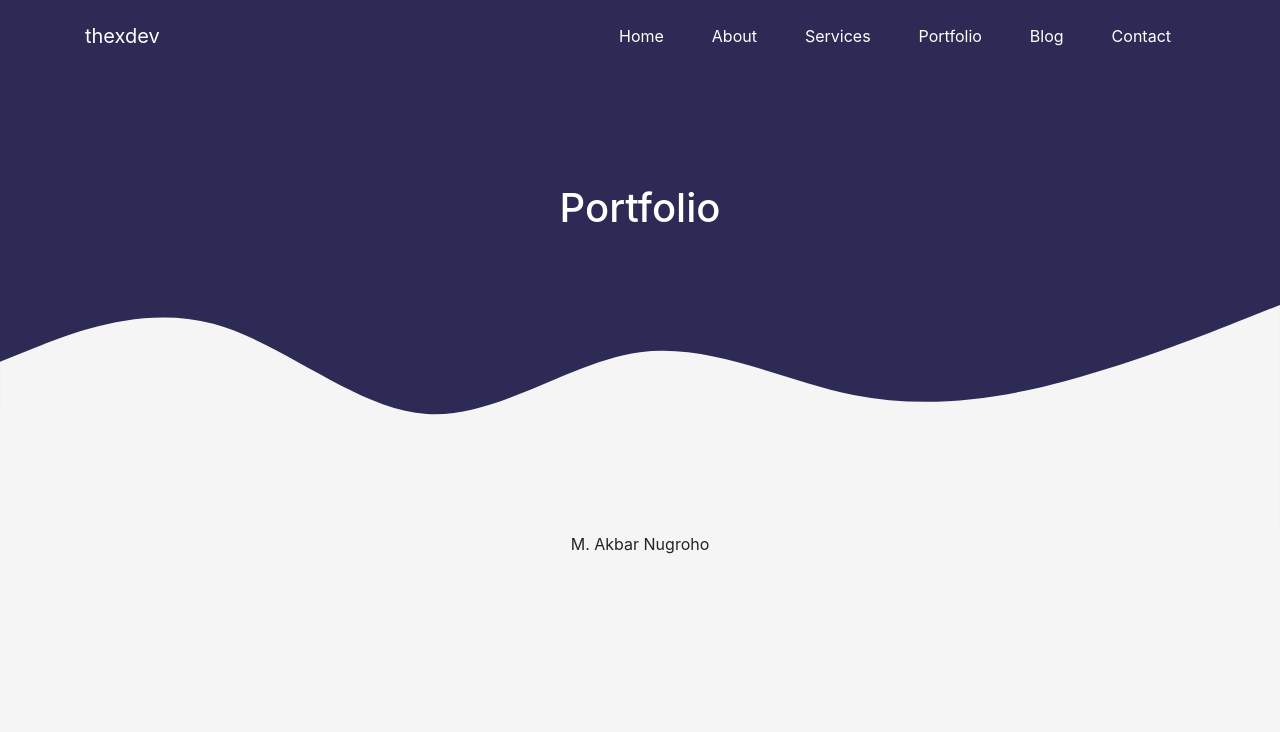
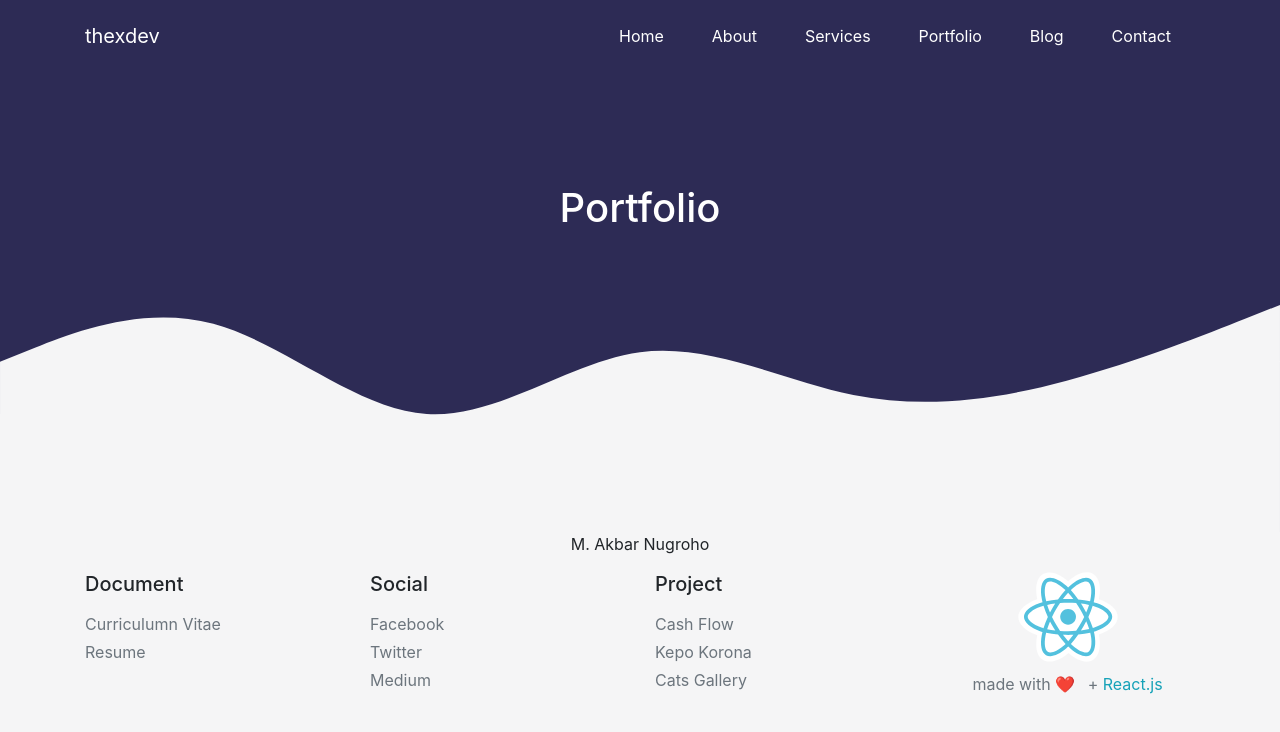
Before and after one commit to thexdev/the-purple, a React (Create React App) app: page /portfolio in a window 1280 px wide. Shown: the top 732 px of the page. Built offline with nearby package versions, Linux system fonts and the light colour scheme.

Commit message:
moved the style outside of the component

```diff
--- a/src/components/layout/layout-with-header.js
+++ b/src/components/layout/layout-with-header.js
@@ -1,13 +1,14 @@
-import React, { memo, useEffect } from "react";
-import Navigation from "components/navigation";
-import { Jumbotron } from "react-bootstrap";
+import React, { memo, useEffect } from 'react';
+import Footer from 'components/footer';
+import Navigation from 'components/navigation';
+import { Jumbotron } from 'react-bootstrap';
+
+const style = { backgroundColor: '#2d2b55' };
 
 const LayoutWithHeader = (props) => {
   useEffect(() => {
     window.scrollTo(0, 0);
   }, []);
-
-  const style = { backgroundColor: "#2d2b55" };
 
   return (
     <main>
@@ -27,7 +28,8 @@ const LayoutWithHeader = (props) => {
           </svg>
         </Jumbotron>
       </header>
-      <section style={{ backgroundColor: "#f5f5f6" }}>{props.children}</section>
+      <section style={{ backgroundColor: '#f5f5f6' }}>{props.children}</section>
+      <Footer />
     </main>
   );
 };
```
